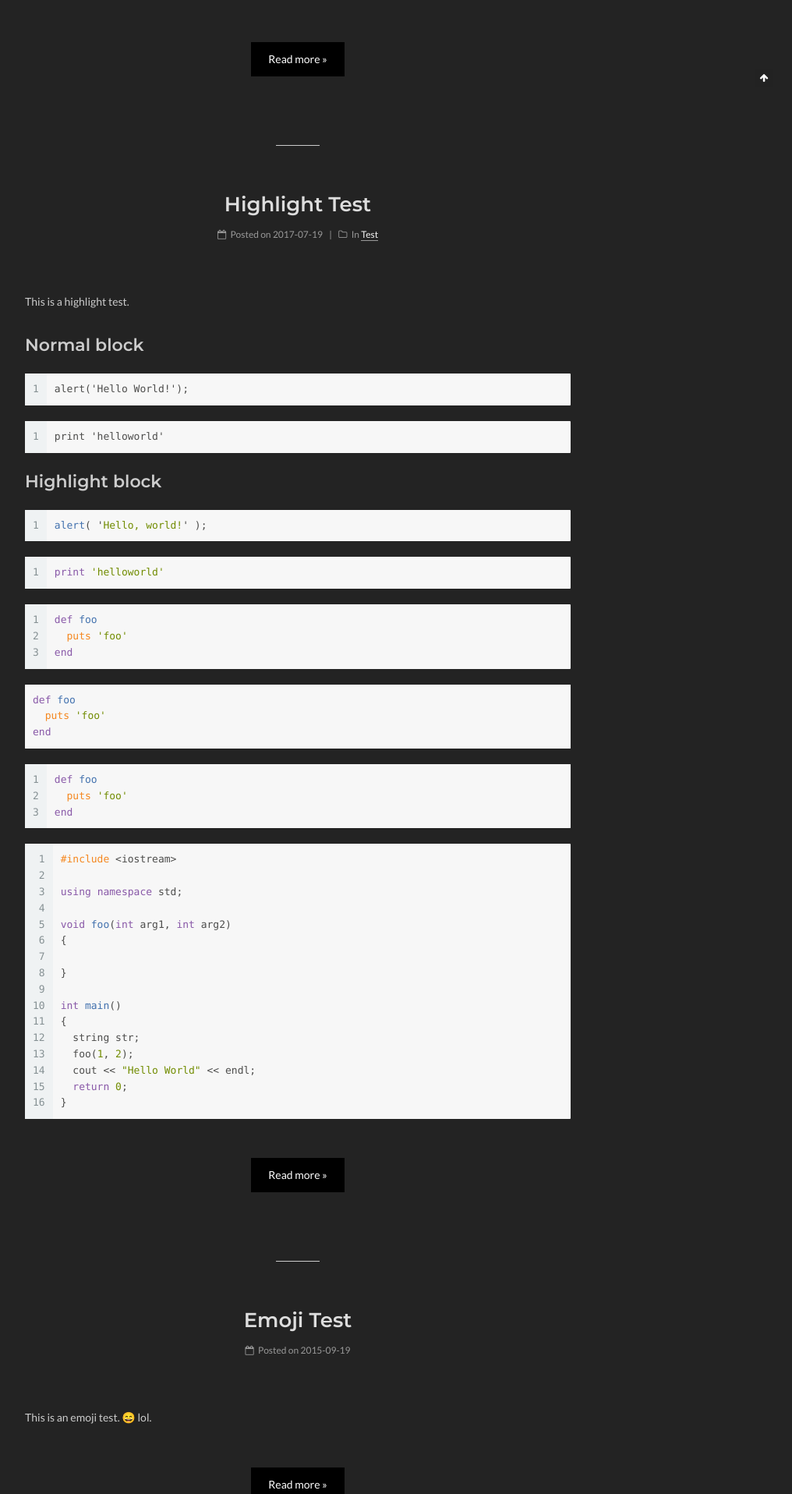
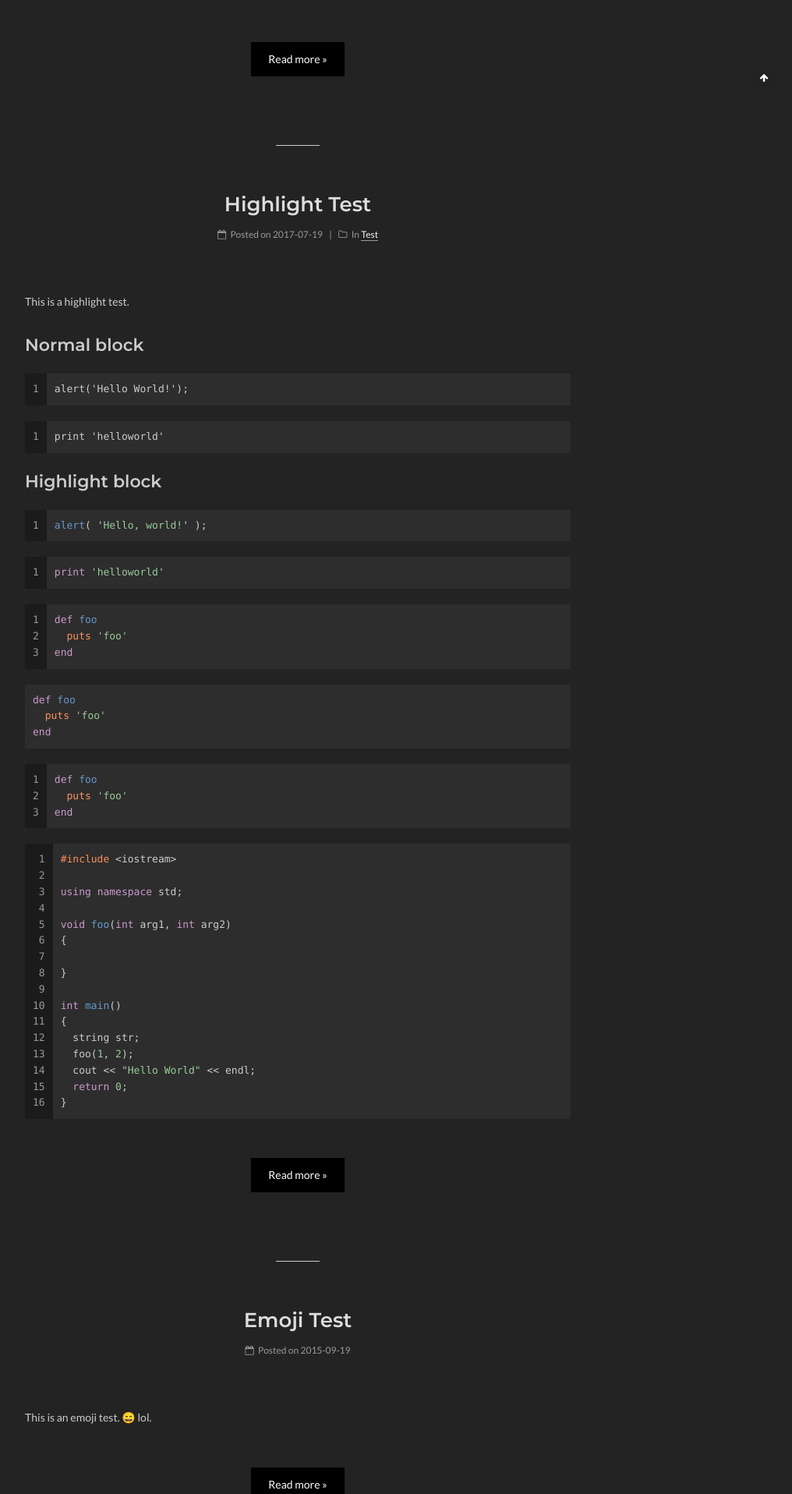
Before and after one commit to meoncstudio/blog.meonc.studio, a Jekyll site: the page built from index.html, in a window 1280 px wide. Shown: the part 888-2804 px from the top of the page at 78% size, without its empty margins (258-1274 px from the left). Built offline with Jekyll 4.4.1, drawn with Linux system fonts in a browser that asks for light colours; emoji names are drawn with the system emoji font; the list of posts is cut into pages by our own code.

Commit message:
Update code highlight theme

```diff
--- a/_config.yml
+++ b/_config.yml
@@ -354,7 +354,7 @@ custom_logo:
 # Available value:
 #    normal | night | night eighties | night blue | night bright
 # https://github.com/chriskempson/tomorrow-theme
-highlight_theme: normal
+highlight_theme: night eighties
 
 
 # ---------------------------------------------------------------
--- a/_sass/_common/components/highlight/highlight.scss
+++ b/_sass/_common/components/highlight/highlight.scss
@@ -38,7 +38,7 @@ pre {
 
 .highlight {
   @extend %code-block;
-  border-radius: 1px;
+  border-radius: 0px;
 
   pre {
     border: none;
```
